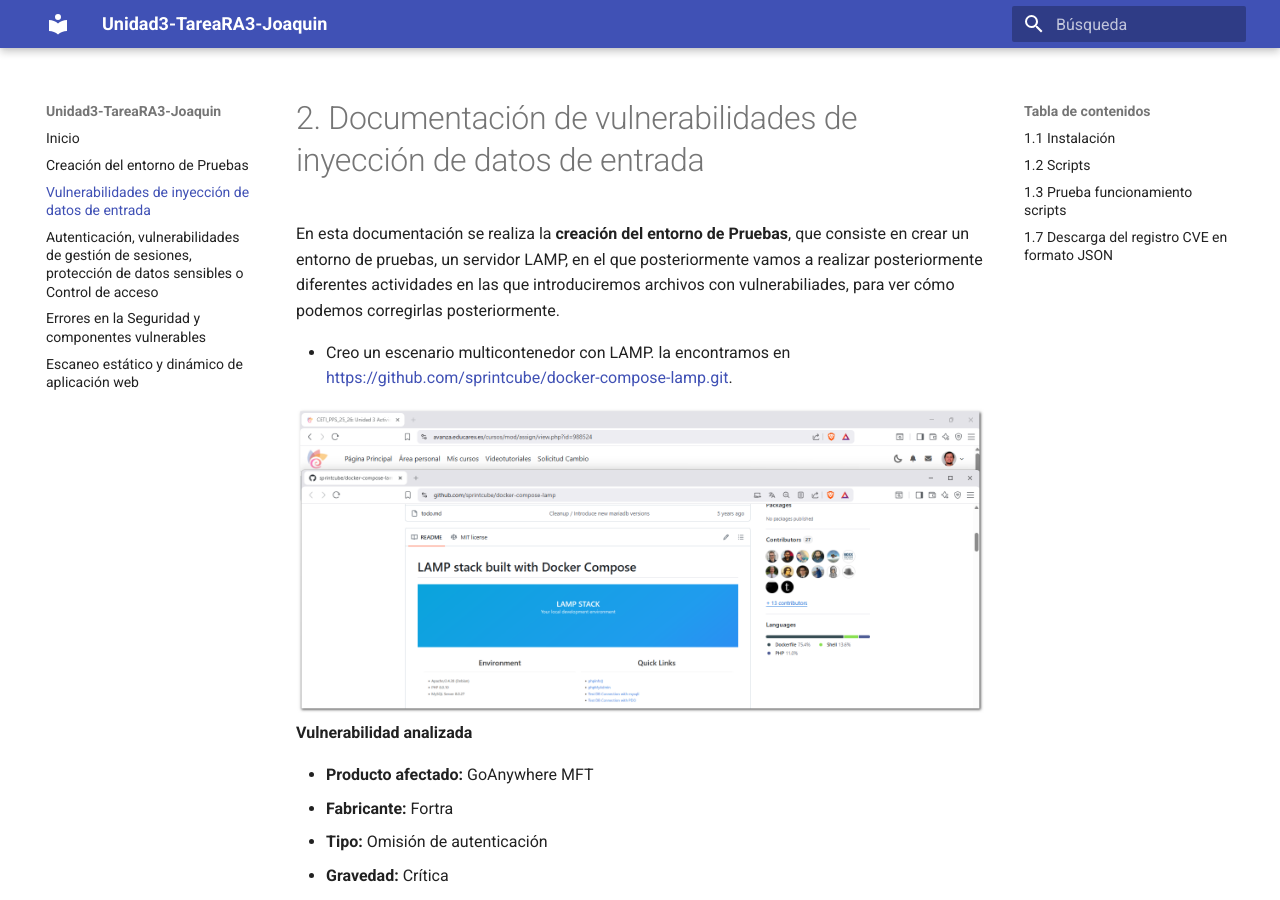
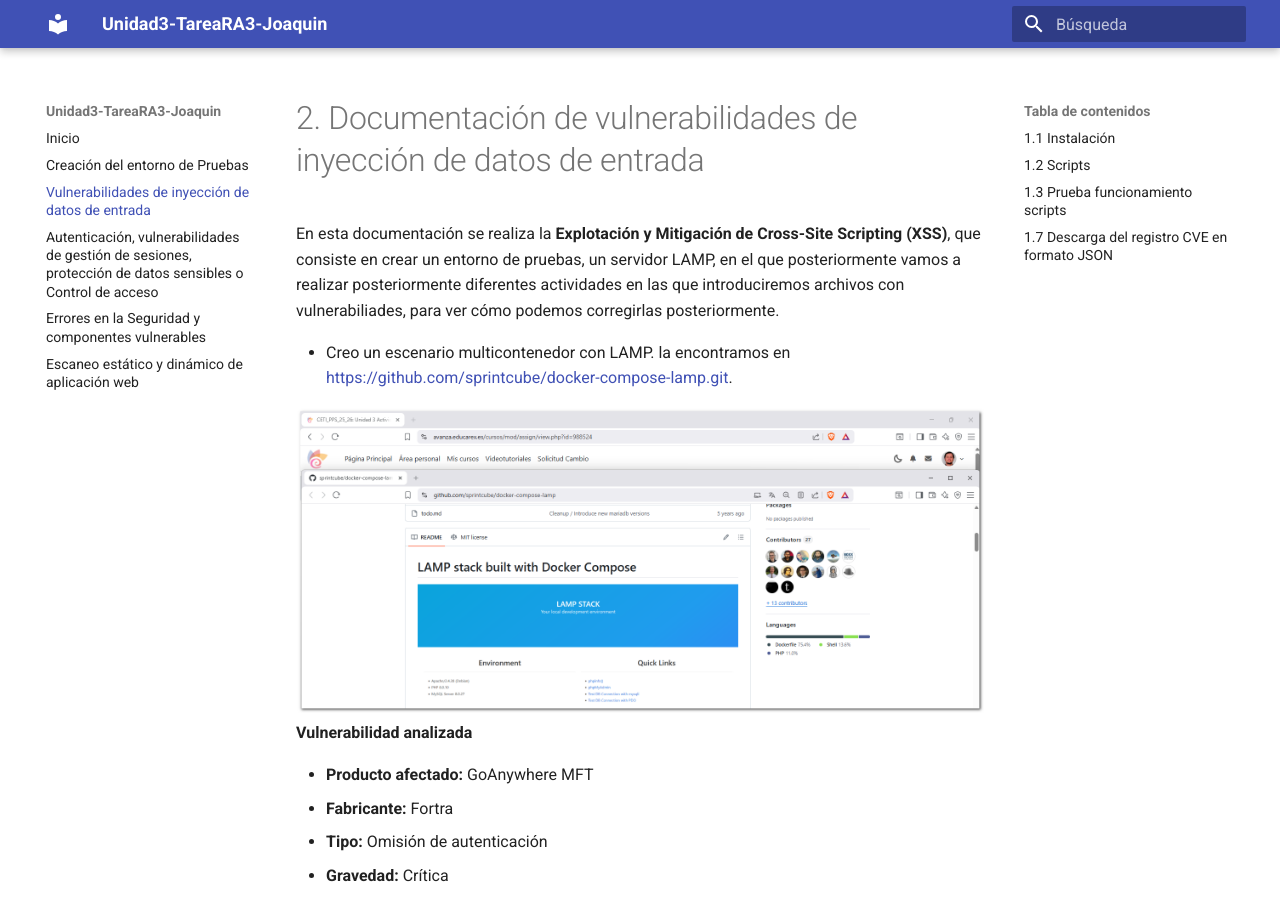
Before and after one commit to JBLeopard/Unidad3-TareaRA3-Joaquin, an MkDocs documentation site: the page built from docs/ActividadVulnerabilidadesDatosEntrada.md, in a window 1280 px wide and 900 px high. Built offline with MkDocs 1.6.1 and Material for MkDocs 9.7.7, drawn with Linux system fonts in a browser that asks for light colours.

Commit message:
Update ActividadVulnerabilidadesDatosEntrada.md

```diff
--- a/docs/ActividadVulnerabilidadesDatosEntrada.md
+++ b/docs/ActividadVulnerabilidadesDatosEntrada.md
@@ -1,6 +1,6 @@
 # 2. Documentación de vulnerabilidades de inyección de datos de entrada
 
-En esta documentación se realiza la **creación del entorno de Pruebas**, que consiste en crear un entorno de pruebas, un servidor LAMP, en el que posteriormente vamos a realizar posteriormente diferentes actividades en las que introduciremos archivos con vulnerabiliades, para ver cómo podemos corregirlas posteriormente.
+En esta documentación se realiza la **Explotación y Mitigación de Cross-Site Scripting (XSS)**, que consiste en crear un entorno de pruebas, un servidor LAMP, en el que posteriormente vamos a realizar posteriormente diferentes actividades en las que introduciremos archivos con vulnerabiliades, para ver cómo podemos corregirlas posteriormente.
 
 -  Creo un escenario multicontenedor con LAMP. la encontramos en [https://github.com/sprintcube/docker-compose-lamp.git](https://github.com/sprintcube/docker-compose-lamp.git).
 
```
